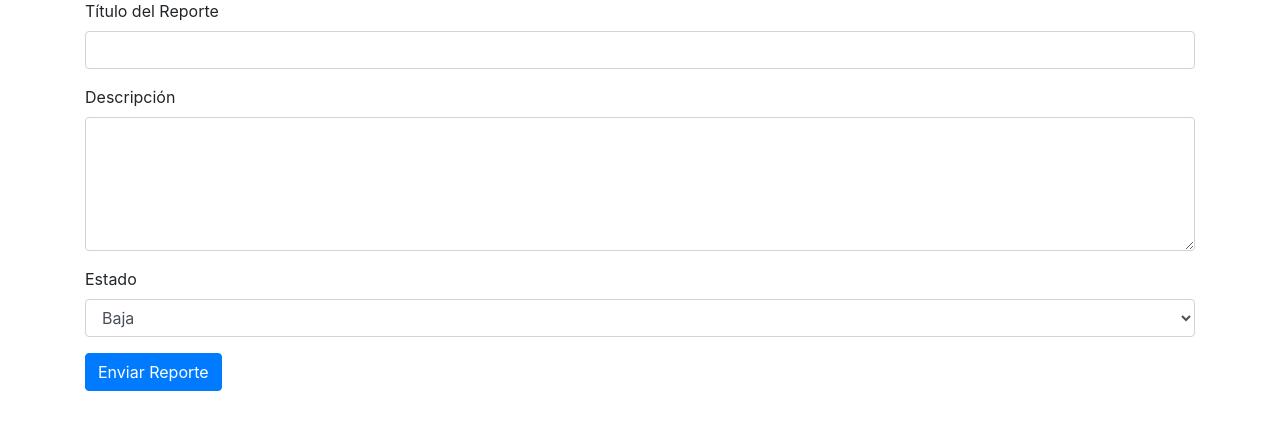
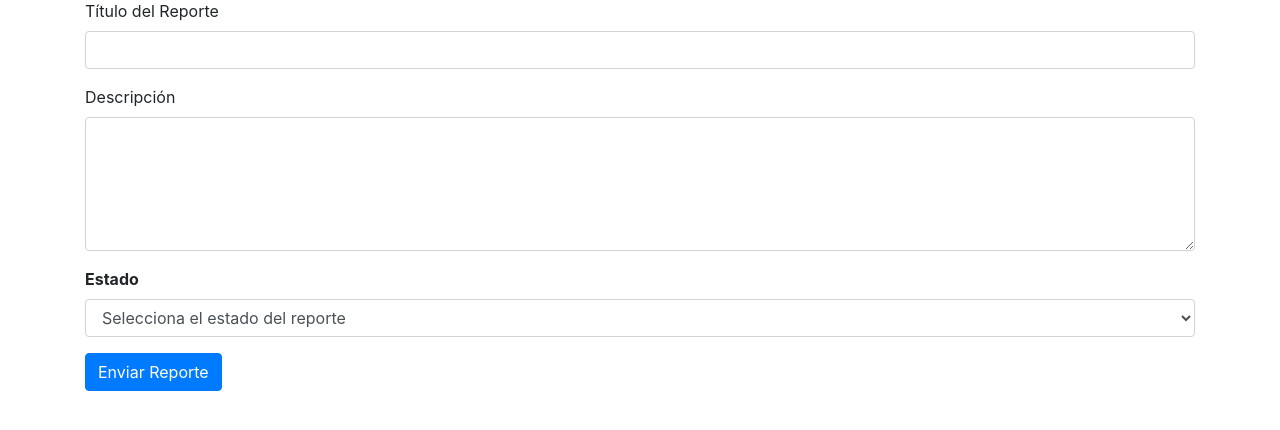
Before and after one commit to c45p3rdevs/Dashboard_ReportesPY, a Flask app: page /crear_reporte in a window 1280 px wide. Shown: the part 81-511 px from the top of the page. Run offline with Flask 3, Linux system fonts and the light colour scheme; the visitor is signed in with stand-in values (Sample User, id 1); some libraries are stand-ins or nearby versions.

Commit message:
V1.2.3.1

```diff
--- a/templates/crear_reporte.html
+++ b/templates/crear_reporte.html
@@ -19,11 +19,12 @@
                 <textarea name="descripcion" class="form-control" rows="5" required></textarea>
             </div>
             <div class="form-group">
-                <label for="estado">Estado</label> <!-- Cambiado de "prioridad" a "estado" -->
-                <select name="estado" class="form-control">
-                    <option value="Nuevo">Baja</option>
-                    <option value="Medio">Media</option>
-                    <option value="Crítico">Alta</option>
+                <label for="estado" class="font-weight-bold">Estado</label>
+                <select class="form-control" id="estado" name="estado" required>
+                    <option value="" disabled selected>Selecciona el estado del reporte</option>
+                    <option value="Activo">Activo</option>
+                    <option value="Medio">Medio</option>
+                    <option value="Crítico">Crítico</option>
                 </select>
             </div>
             <button type="submit" class="btn btn-primary">Enviar Reporte</button>
```
